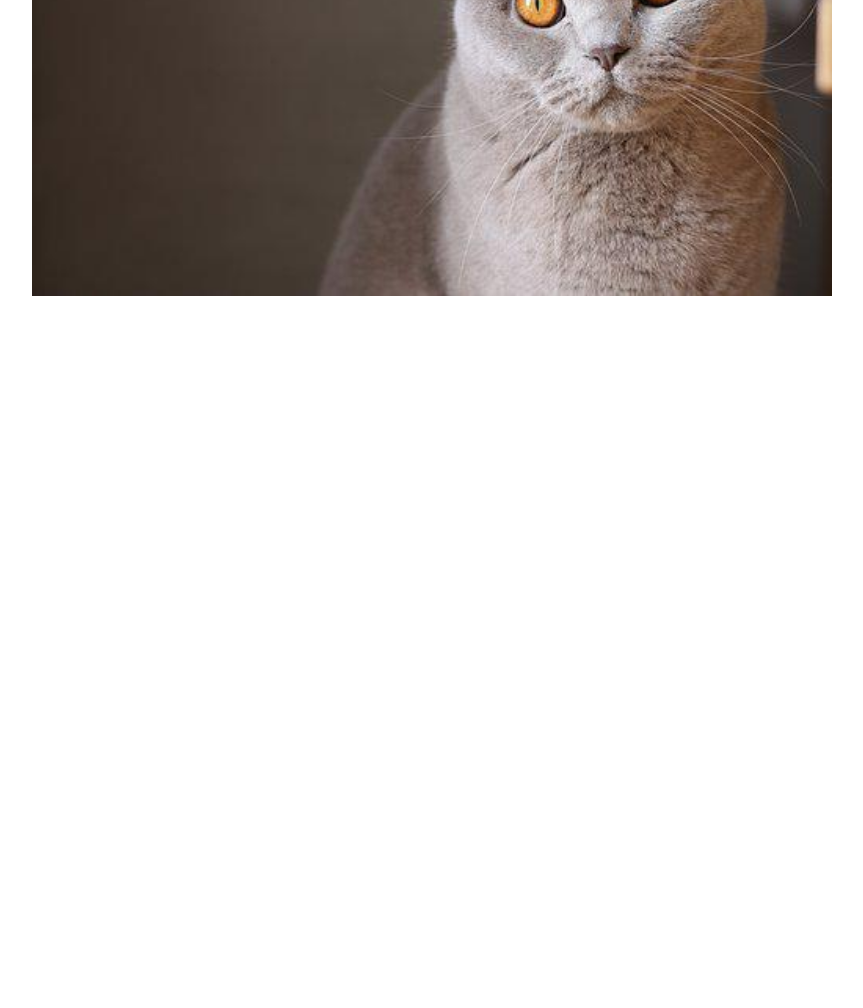
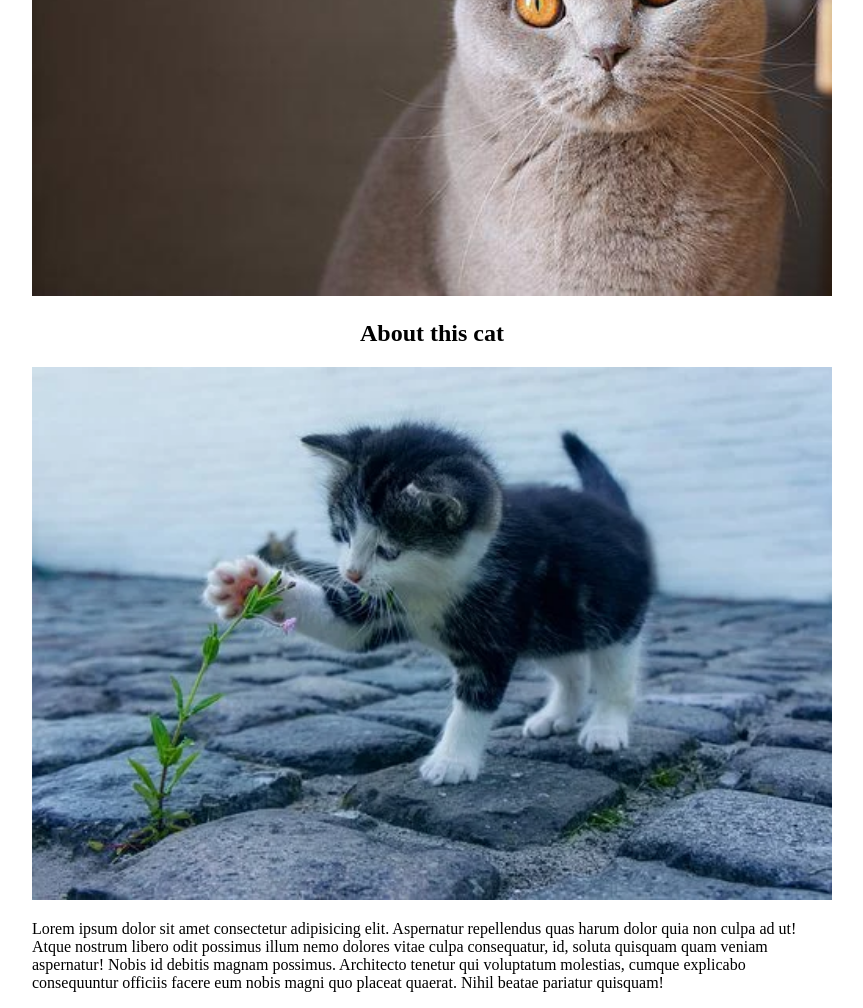
Before and after one commit to abdurrahim5g/ProgrammingHero, a plain HTML site: page Module3/index.html in a window 1280 px wide. Shown: the part 1445-2453 px from the top of the page, without its empty margins (208-1071 px from the left). Before the commit the page ends 1745 px from the top, so only its background shows below. Drawn offline with Linux system fonts and the light colour scheme.

Commit message:
New Blog Added

```diff
--- a/Module3/index.html
+++ b/Module3/index.html
@@ -18,5 +18,20 @@
     <img src="images/cat-01.jpg" alt="" />
     <img src="images/cat-02.webp" alt="" />
     <img src="images/cat-03.jpg" alt="" />
+
+    <!-- added a blog -->
+    <article>
+      <h2>About this cat</h2>
+      <img src="images/cat-02.webp" alt="" />
+      <p>
+        Lorem ipsum dolor sit amet consectetur adipisicing elit. Aspernatur
+        repellendus quas harum dolor quia non culpa ad ut! Atque nostrum libero
+        odit possimus illum nemo dolores vitae culpa consequatur, id, soluta
+        quisquam quam veniam aspernatur! Nobis id debitis magnam possimus.
+        Architecto tenetur qui voluptatum molestias, cumque explicabo
+        consequuntur officiis facere eum nobis magni quo placeat quaerat. Nihil
+        beatae pariatur quisquam!
+      </p>
+    </article>
   </body>
 </html>
```
